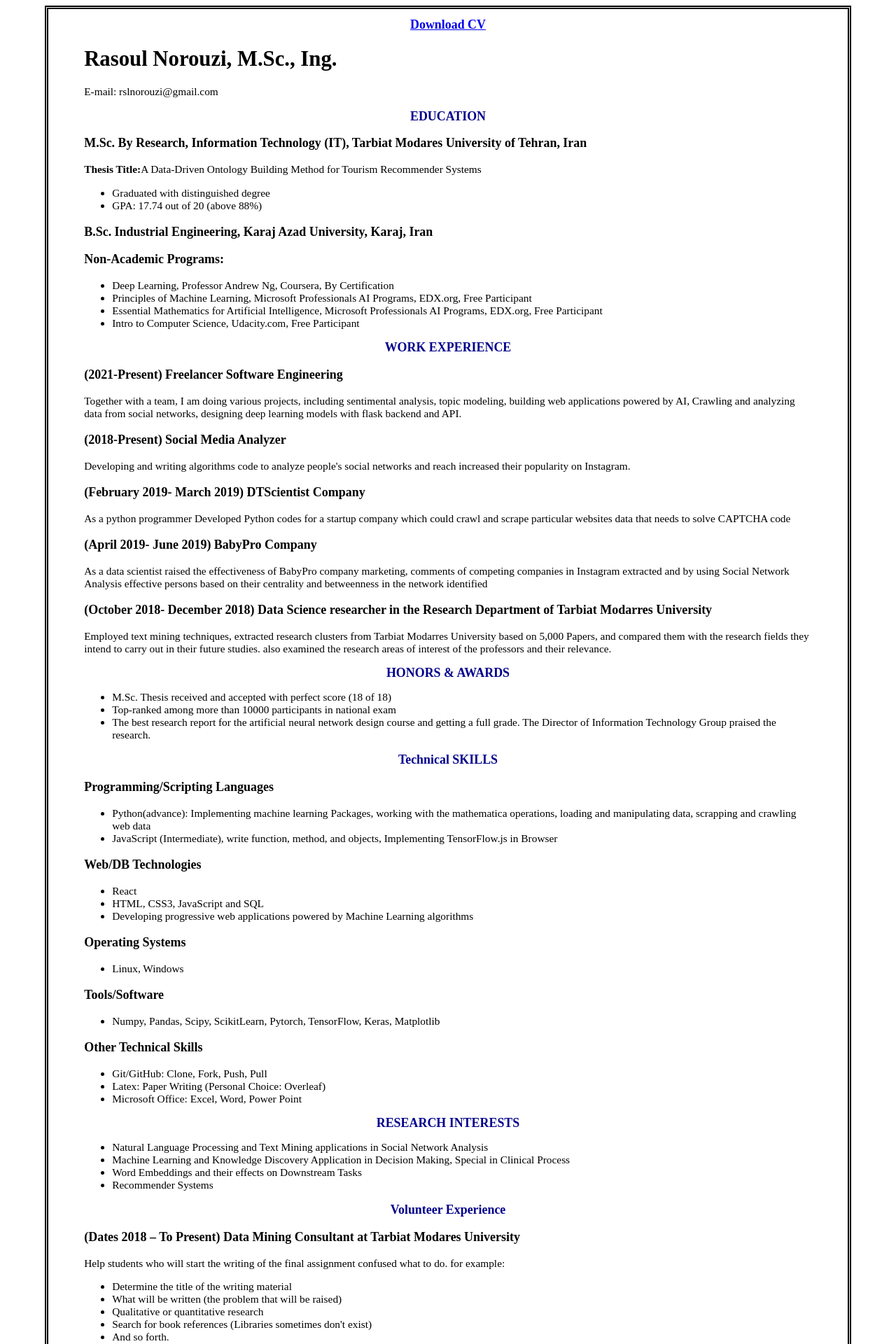
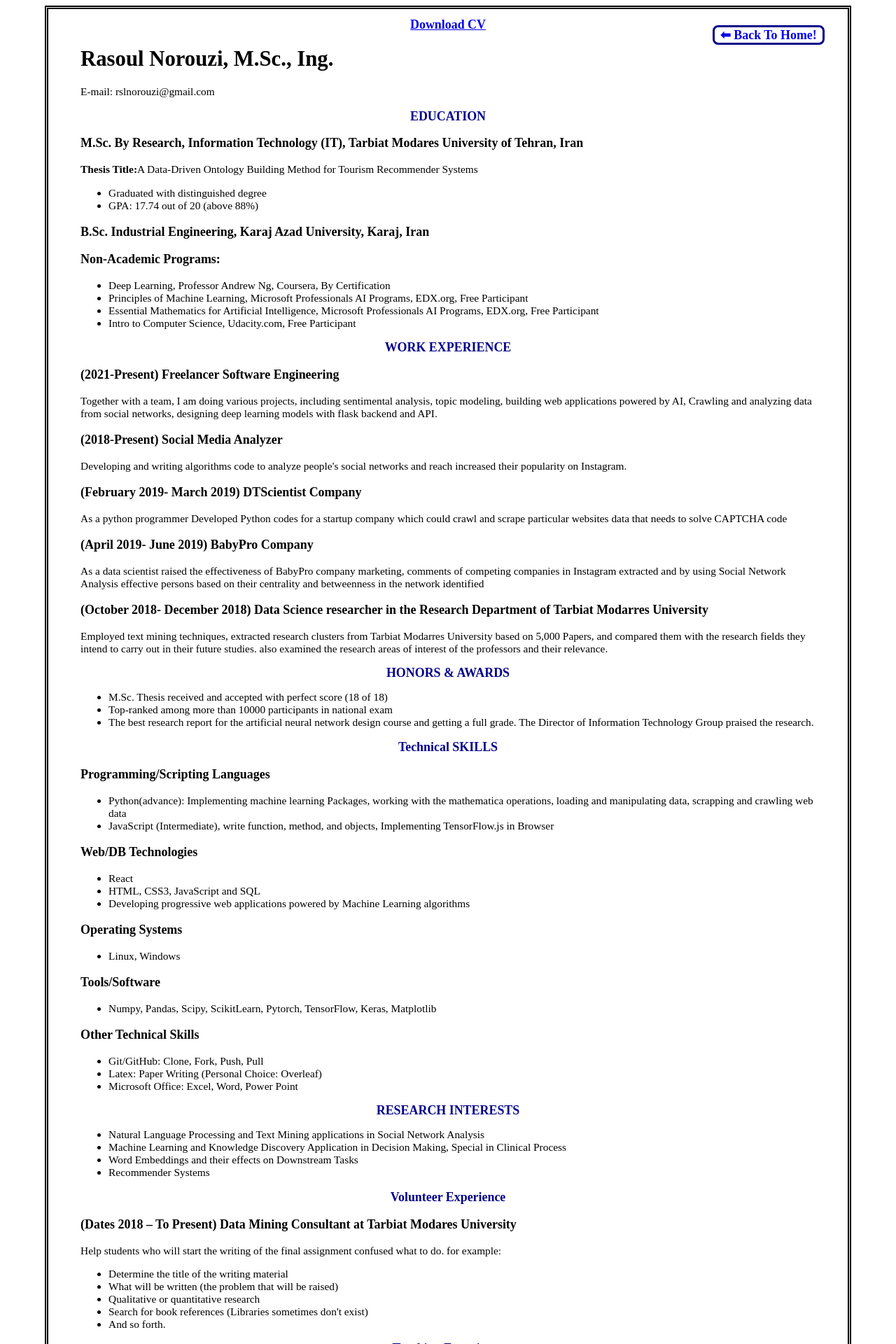
Before and after one commit to rasoulnorouzi/rasoulnorouzi.github.io, a Jekyll site: the page cv.html, which Jekyll copies as it is, in a window 1280 px wide. Shown: the top 1920 px of the page at 70% size. Built offline with Jekyll 4.4.1, drawn with Linux system fonts in a browser that asks for light colours.

Commit message:
Update cv.html

```diff
--- a/cv.html
+++ b/cv.html
@@ -10,10 +10,6 @@
             background-color: rgb(255, 255, 255);
             margin-left:5%;
             margin-right:5%;
-            border-style:double;
-            border-width: thick;
-            padding-right: 4%;
-            padding-left: 4%;
             font-size:1.2vw;
 
         }
@@ -24,13 +20,30 @@
         }
         .text{
             color: black;
+        }
+        .frame{
+            padding-right: 4%;
+            padding-left: 4%;
+            border-style:double;
+            border-width: thick;
+        }
+        .fbutton{
+            width:12%;
+            position:fixed;
+            top: 2%;
+            right:8%;
+            border-style:solid;
+            border-radius: 8px;
+            font-weight: bold;
+
+        }
 
     </style>
 </head>
 <body>
-
-
-    <h1 class="title"> <a href="https://rasoulnorouzi.github.io/sources/CV/rasoul_norouzi_cv.pdf"> Download CV</a> </h1>
+    <p class="title fbutton"><a style="text-decoration: none;"  href="https://rasoulnorouzi.github.io/">⬅ Back To Home!</a></p>
+    <div class="frame">
+        <h1 class="title"> <a href="https://rasoulnorouzi.github.io/sources/CV/rasoul_norouzi_cv.pdf"> Download CV</a> </h1>
     <h1 text-align="center">Rasoul Norouzi, M.Sc., Ing.</h1>
     <p>E-mail: rslnorouzi@gmail.com</p>
 
@@ -163,7 +176,8 @@
         <img style="text-align: center; width:50%; height:auto; padding-bottom:20px;" src="https://media.giphy.com/media/ZVik7pBtu9dNS/giphy.gif" alt="">
     </div>
 
-    <h2 class="title"><a href="https://rasoulnorouzi.github.io/">Back To Home!</a></h2>
+    </div>
+
 
 </body>
 </html>
```
